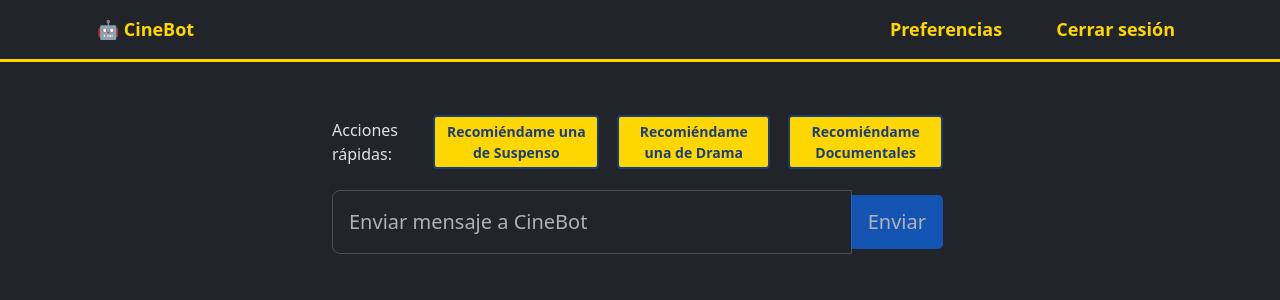
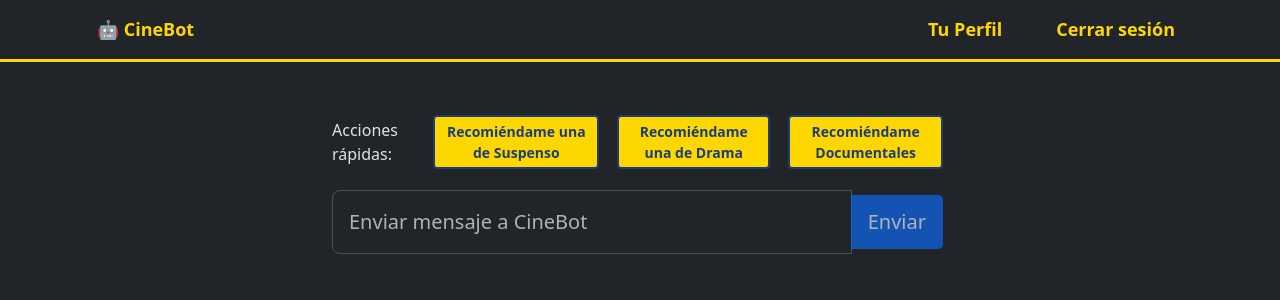
Before and after one commit to crgonzalezf/Tarea2, a Flask app: template templates/chat.html in a window 1280 px wide. Shown: the top 300 px of the page. Run offline with Flask 3, Linux system fonts and the light colour scheme; the template is opened without the code that fills it, so the values that code supplies are empty; parts of the project's set-up code (start-up, migrations or seed data) failed here and were passed over; some libraries are stand-ins or nearby versions.

Commit message:
Update navbar.html

```diff
--- a/templates/navbar.html
+++ b/templates/navbar.html
@@ -6,7 +6,7 @@
         <div class="navbar-nav mr-auto">
             <a class="nav-item nav-link d-flex align-items-center gap-2" href="{{ url_for('perfil') }}">
                 {{ render_icon('gear') }}
-                Preferencias
+                Tu Perfil
             </a>
             <a class="nav-item nav-link d-flex align-items-center gap-2" href="{{ url_for('logout') }}">
                 {{ render_icon('box-arrow-right') }}
```
